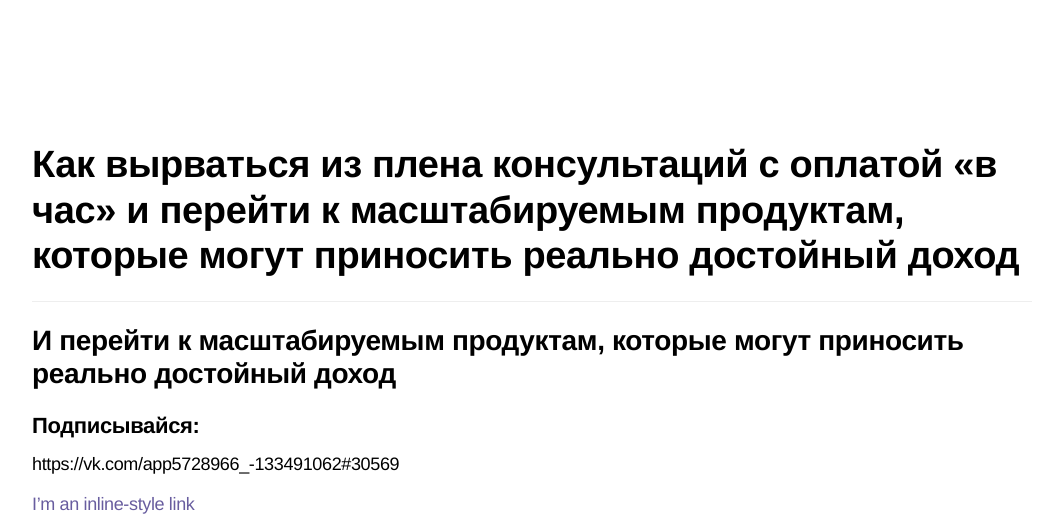
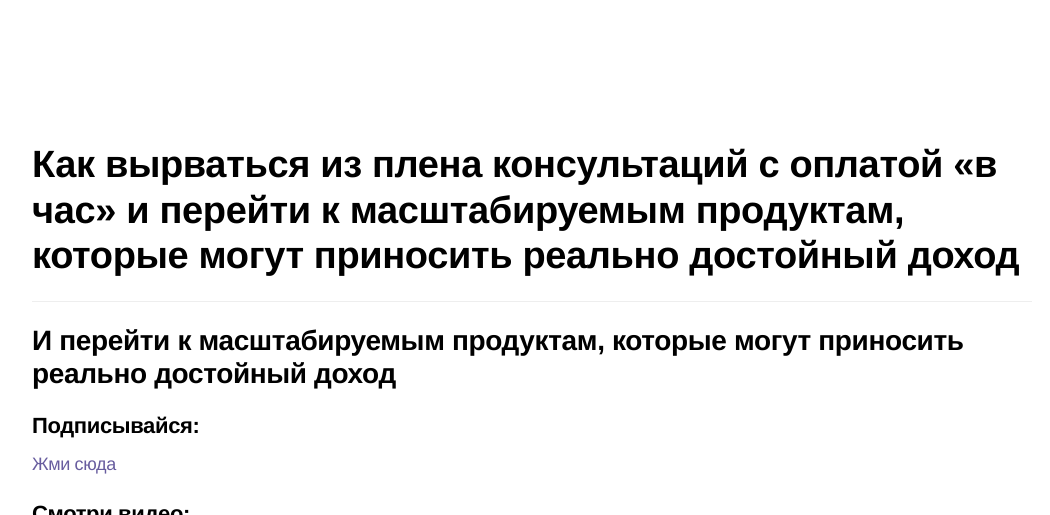
Before and after one commit to bz-icoach/bz-icoach.github.io, a Jekyll site: the page built from _posts/chto-predlagat-klientam/2018-01-16-kak-vyrvatsya-iz-plena-konsultatsiy-s-oplatoy-v-chas-i-pereyti-k-masshtabiruemym-produktam-kotorye-mogut-prinosit-realno-dostoynyy-dokhod.md, in a window 1280 px wide, cut to the strip 0-515 px from the top of the page. Shown: the whole strip, without its empty margins (108-1158 px from the left). Built offline with Jekyll 4.4.1, drawn with Linux system fonts in a browser that asks for light colours; nearby versions of some CDN libraries.

Commit message:
Update 2018-01-16-kak-vyrvatsya-iz-plena-konsultatsiy-s-oplatoy-v-chas-i-pereyti-k-masshtabiruemym-produktam-kotorye-mogut-prinosit-realno-dostoynyy-dokhod.md

```diff
--- a/_posts/chto-predlagat-klientam/2018-01-16-kak-vyrvatsya-iz-plena-konsultatsiy-s-oplatoy-v-chas-i-pereyti-k-masshtabiruemym-produktam-kotorye-mogut-prinosit-realno-dostoynyy-dokhod.md
+++ b/_posts/chto-predlagat-klientam/2018-01-16-kak-vyrvatsya-iz-plena-konsultatsiy-s-oplatoy-v-chas-i-pereyti-k-masshtabiruemym-produktam-kotorye-mogut-prinosit-realno-dostoynyy-dokhod.md
@@ -7,9 +7,7 @@ title: Как вырваться из плена консультаций с о
 
 ### Подписывайся:
 
-https://vk.com/app5728966_-133491062#30569
-
-[I'm an inline-style link](https://www.google.com)
+[Жми сюда](https://vk.com/app5728966_-133491062#30569)
 
 ### Смотри видео:
 
```
